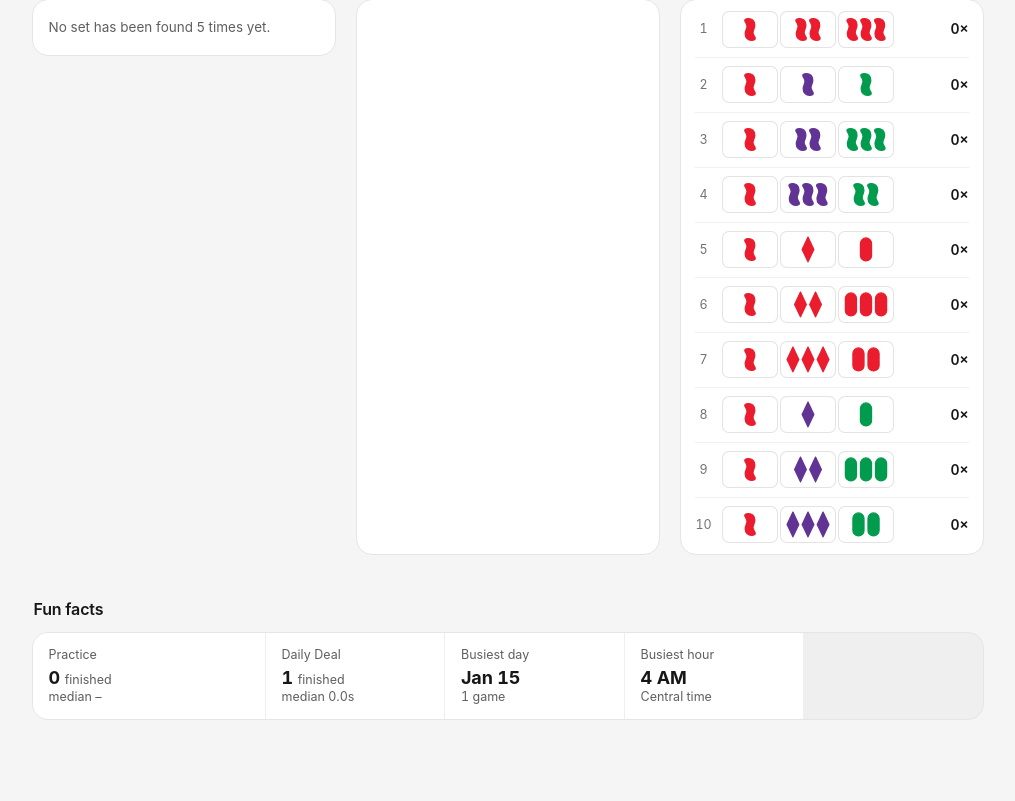
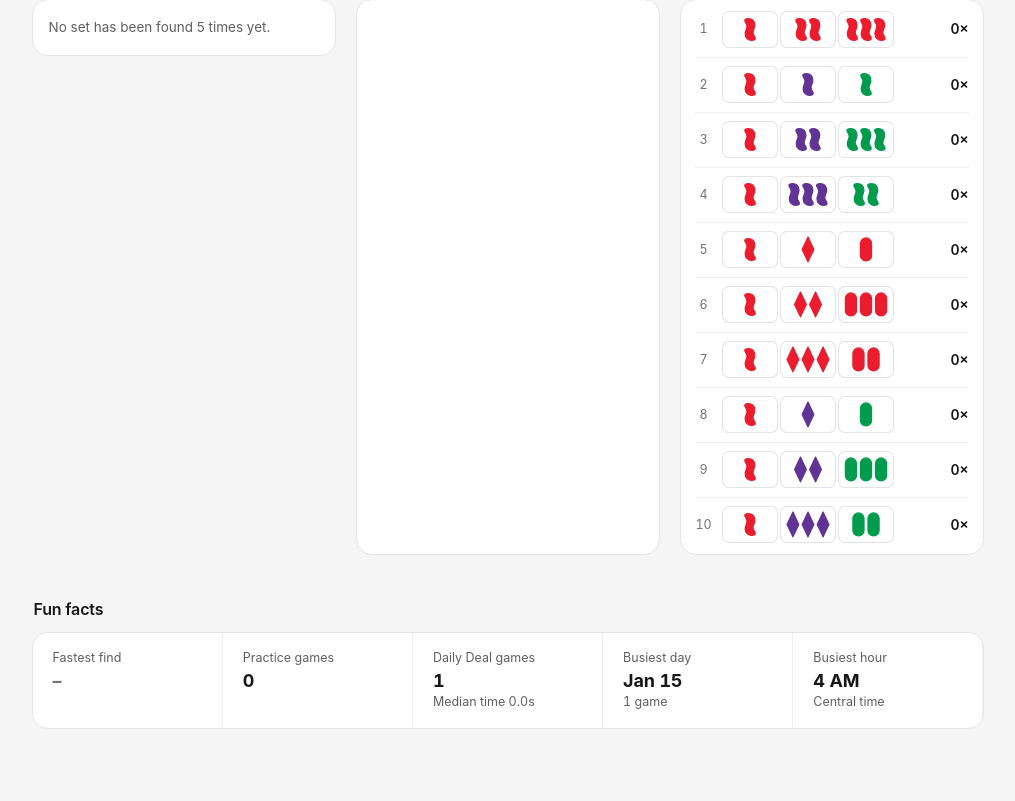
Before and after one commit to samoht625/setgame, a Rails app: page /stats in a window 1280 px wide. Shown: the part 1382-2183 px from the top of the page, without its empty margins (125-1140 px from the left). Before the commit the page ends 2102 px from the top, so only its background shows below. Run offline with Rails 7, Linux system fonts and the light colour scheme; tables that the repository leaves empty hold one stand-in row (values such as "Sample post"); style sheets or scripts are compiled from the project's sources; parts of the project's set-up code (start-up, migrations or seed data) failed here and were passed over; some libraries are stand-ins or nearby versions.

Commit message:
Make the stats page's fun facts five matching cells
Every fact is now a label, a value and a note: the fastest find's cards
sit under its time on wide screens, and the Practice and Daily Deal
counts lose their inline "finished" unit. Cells are equal width, and a
fact with nothing to show keeps its place with a dash.

Co-authored-by: Thomas Carriero <samoht625@users.noreply.github.com>

```diff
--- a/app/views/layouts/stats.html.erb
+++ b/app/views/layouts/stats.html.erb
@@ -184,11 +184,13 @@
       .c{flex:none;width:58px;height:38px;border-radius:6px;background:var(--card);box-shadow:0 0 0 1px var(--card-line)}
 
       /* Fun facts */
-      .facts dd{margin-top:2px;font-size:18px;line-height:1.3}
-      .facts small{display:block;color:var(--muted);font-size:12.5px;font-weight:400;letter-spacing:0}
-      .facts small.unit{display:inline}
-      .facts .wide{grid-column:1 / -1}
-      .facts .wide dd{display:flex;flex-wrap:wrap;align-items:center;justify-content:space-between;gap:8px 16px}
+      .facts dt{white-space:nowrap}
+      .facts .val{margin-top:2px;font-size:18px;line-height:1.3}
+      .facts .note{margin-top:1px;color:var(--muted);font-size:12.5px;font-weight:400;letter-spacing:0}
+      .facts .wide{grid-column:1 / -1;display:grid;grid-template-columns:minmax(0,1fr) auto;column-gap:16px}
+      .facts .wide dt,.facts .wide .val{grid-column:1}
+      .facts .wide .note{grid-area:1 / 2 / span 2;align-self:center;margin:0}
+      .facts .set{display:flex}
       .facts .c{width:52px;height:auto;aspect-ratio:258/167}
 
       @media (max-width:759px){
@@ -239,6 +241,7 @@
         .players tr{grid-template-columns:20px max-content 0 minmax(0,1fr) 42px 38px 42px;column-gap:6px}
         .kind,.kind-axis{grid-template-columns:100px minmax(0,1fr) 40px;column-gap:10px}
         .kind .c{width:31px}
+        .facts .c{width:44px}
       }
 
       @media (min-width:760px){
@@ -257,6 +260,10 @@
         .tiles{grid-template-columns:repeat(4,1fr)}
       }
 
+      @media (min-width:760px) and (max-width:999px){
+        .facts{grid-template-columns:repeat(4,1fr)}
+      }
+
       @media (min-width:1000px){
         main{max-width:1000px}
         .tiles>div{padding:16px 20px 17px}
@@ -271,10 +278,11 @@
         .kind .c{width:46px}
         .days{height:168px}
         .sets .c{width:54px;height:auto;aspect-ratio:258/167}
-        .facts{grid-template-columns:1.3fr repeat(4,1fr)}
-        .facts .wide{grid-column:auto}
-        .facts .wide dd{justify-content:flex-start}
-        .facts .c{width:46px}
+        .facts{grid-template-columns:repeat(5,1fr)}
+        .facts>div{padding:16px 20px 17px}
+        .facts .wide{grid-column:auto;display:flex}
+        .facts .wide .note{align-self:auto;margin-top:5px}
+        .facts .c{width:40px}
       }
     </style>
   </head>
--- a/app/views/stats/show.html.erb
+++ b/app/views/stats/show.html.erb
@@ -210,18 +210,36 @@
   <section class="sec" aria-labelledby="h-facts">
     <div class="sec-head"><h2 id="h-facts">Fun facts</h2></div>
     <dl class="card facts">
-      <% if s[:fastest_find] %>
-        <div class="wide"><dt>Fastest find ever</dt><dd><%= secs(s[:fastest_find][:ms]) %> <%= set_cards(s[:fastest_find][:cards]) %></dd></div>
+      <div class="wide">
+        <dt>Fastest find</dt>
+        <dd class="val"><%= time_cell(s.dig(:fastest_find, :ms)) %></dd>
+        <% if s[:fastest_find] %><dd class="note"><%= set_cards(s[:fastest_find][:cards]) %></dd><% end %>
+      </div>
+      <% { "solo" => "Practice games", "daily" => "Daily Deal games" }.each do |mode, label| %>
+        <div>
+          <dt><%= label %></dt>
+          <dd class="val"><%= num(s[:modes][mode][:runs]) %></dd>
+          <% if s[:modes][mode][:median_ms] %><dd class="note">Median time <%= secs(s[:modes][mode][:median_ms]) %></dd><% end %>
+        </div>
       <% end %>
-      <% { "solo" => "Practice", "daily" => "Daily Deal" }.each do |mode, label| %>
-        <div><dt><%= label %></dt><dd><%= num(s[:modes][mode][:runs]) %> <small class="unit">finished</small><small>median <%= secs(s[:modes][mode][:median_ms]) %></small></dd></div>
-      <% end %>
-      <% if s[:busiest_day] %>
-        <div><dt>Busiest day</dt><dd><%= s[:busiest_day][0].strftime("%b %-d") %><small><%= pluralize(num(s[:busiest_day][1]), "game") %></small></dd></div>
-      <% end %>
-      <% if s[:busiest_hour] %>
-        <div><dt>Busiest hour</dt><dd><%= Time.new(2000, 1, 1, s[:busiest_hour]).strftime("%-l %p") %><small>Central time</small></dd></div>
-      <% end %>
+      <div>
+        <dt>Busiest day</dt>
+        <% if s[:busiest_day] %>
+          <dd class="val"><%= s[:busiest_day][0].strftime("%b %-d") %></dd>
+          <dd class="note"><%= pluralize(num(s[:busiest_day][1]), "game") %></dd>
+        <% else %>
+          <dd class="val"><%= time_cell(nil) %></dd>
+        <% end %>
+      </div>
+      <div>
+        <dt>Busiest hour</dt>
+        <% if s[:busiest_hour] %>
+          <dd class="val"><%= Time.new(2000, 1, 1, s[:busiest_hour]).strftime("%-l %p") %></dd>
+          <dd class="note">Central time</dd>
+        <% else %>
+          <dd class="val"><%= time_cell(nil) %></dd>
+        <% end %>
+      </div>
     </dl>
   </section>
 
```
Also changed, not shown: test/browser/stats.spec.ts (+15 -0 lines), test/controllers/stats_controller_test.rb (+11 -0 lines).
